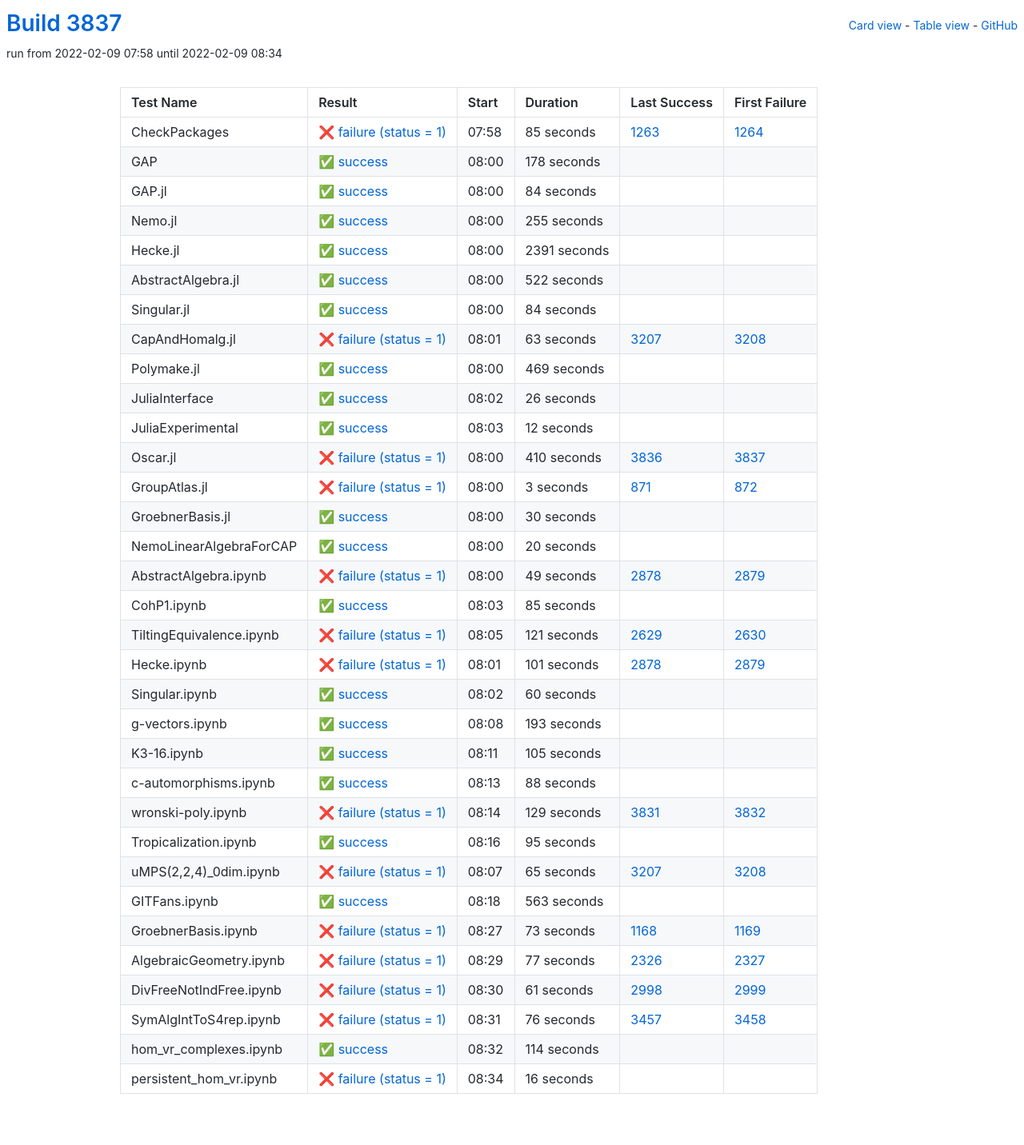
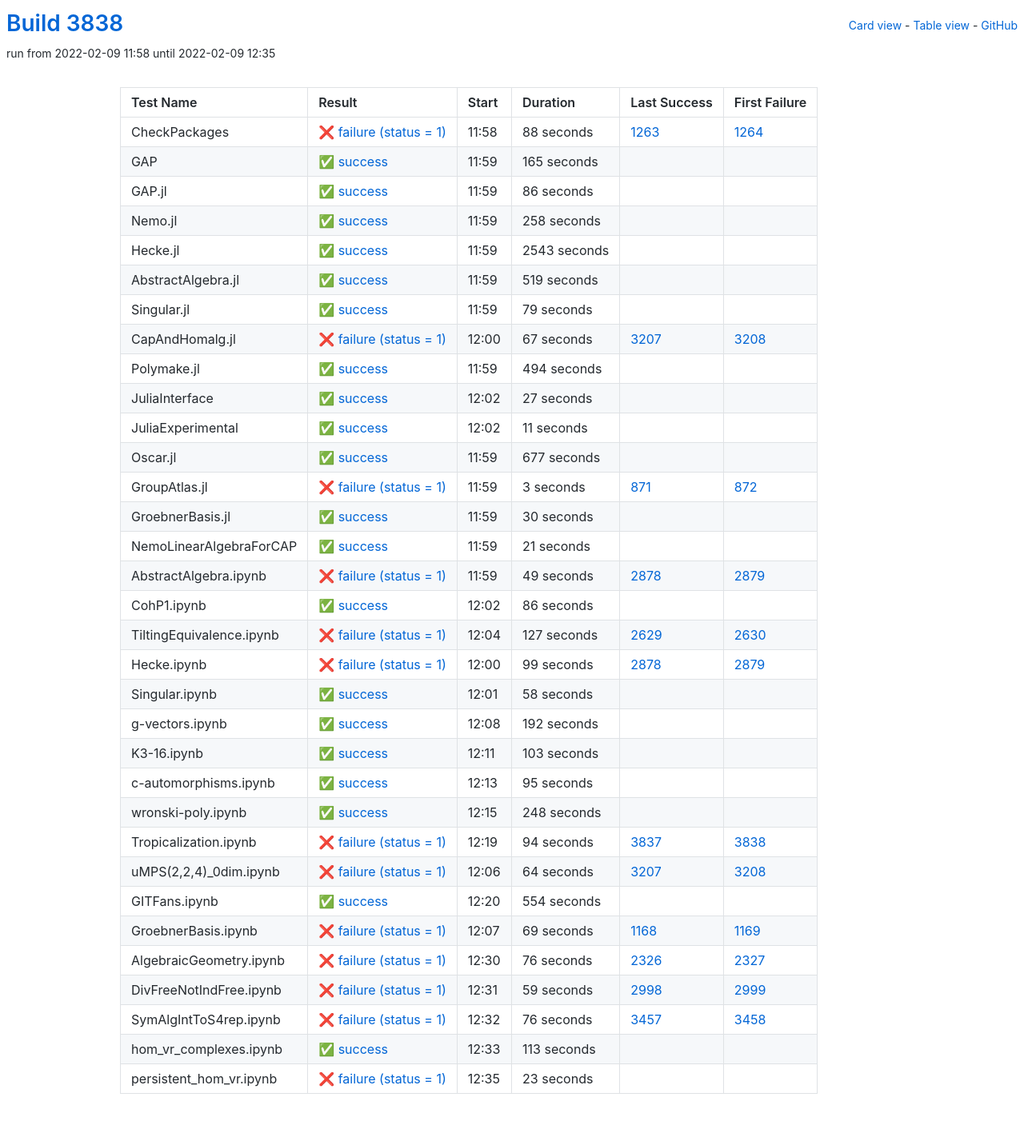
Before and after one commit to oscar-system/oscar-ci-status-stable, a Jekyll site: the page built from table.html, in a window 1280 px wide. Shown: the whole page at 80% size. Built offline with Jekyll 4.4.1, drawn with Linux system fonts in a browser that asks for light colours.

Commit message:
Build #3838

```diff
--- a/_data/ci.yml
+++ b/_data/ci.yml
@@ -1,6 +1,6 @@
 ---
-build: 3837
-build_url: https://oscarci.mathematik.uni-kl.de/job/oscar-stable/3837/
+build: 3838
+build_url: https://oscarci.mathematik.uni-kl.de/job/oscar-stable/3838/
 job: oscar-stable
 organization: oscar-system
 repo: oscar-ci-status-stable
@@ -8,152 +8,152 @@ repourl: https://github.com/oscar-system/oscar-ci-status-stable
 tests:
 - name: CheckPackages
   id: checkpackages
-  log: https://oscarci.mathematik.uni-kl.de/job/oscar-stable/3837/artifact/logs/build-3837/CheckPackages.log
-  start: 2022-02-09 07:58
+  log: https://oscarci.mathematik.uni-kl.de/job/oscar-stable/3838/artifact/logs/build-3838/CheckPackages.log
+  start: 2022-02-09 11:58
   success: false
   exitcode: 1
   status: failure
-  duration: 85
+  duration: 88
   last_success: 1263
   last_success_url: https://oscarci.mathematik.uni-kl.de/job/oscar-stable/1263/
   first_failure: 1264
   first_failure_url: https://oscarci.mathematik.uni-kl.de/job/oscar-stable/1264/
 - name: GAP
   id: gap
-  log: https://oscarci.mathematik.uni-kl.de/job/oscar-stable/3837/artifact/logs/build-3837/GAP.log
-  start: 2022-02-09 08:00
+  log: https://oscarci.mathematik.uni-kl.de/job/oscar-stable/3838/artifact/logs/build-3838/GAP.log
+  start: 2022-02-09 11:59
   success: true
   exitcode: 0
   status: success
-  duration: 178
+  duration: 165
   last_success: false
   last_success_url:
   first_failure: false
   first_failure_url:
 - name: GAP.jl
   id: gap-jl
-  log: https://oscarci.mathematik.uni-kl.de/job/oscar-stable/3837/artifact/logs/build-3837/GAP.jl.log
-  start: 2022-02-09 08:00
+  log: https://oscarci.mathematik.uni-kl.de/job/oscar-stable/3838/artifact/logs/build-3838/GAP.jl.log
+  start: 2022-02-09 11:59
   success: true
   exitcode: 0
   status: success
-  duration: 84
+  duration: 86
   last_success: false
   last_success_url:
   first_failure: false
   first_failure_url:
 - name: Nemo.jl
   id: nemo-jl
-  log: https://oscarci.mathematik.uni-kl.de/job/oscar-stable/3837/artifact/logs/build-3837/Nemo.jl.log
-  start: 2022-02-09 08:00
+  log: https://oscarci.mathematik.uni-kl.de/job/oscar-stable/3838/artifact/logs/build-3838/Nemo.jl.log
+  start: 2022-02-09 11:59
   success: true
   exitcode: 0
   status: success
-  duration: 255
+  duration: 258
   last_success: false
   last_success_url:
   first_failure: false
   first_failure_url:
 - name: Hecke.jl
   id: hecke-jl
-  log: https://oscarci.mathematik.uni-kl.de/job/oscar-stable/3837/artifact/logs/build-3837/Hecke.jl.log
-  start: 2022-02-09 08:00
+  log: https://oscarci.mathematik.uni-kl.de/job/oscar-stable/3838/artifact/logs/build-3838/Hecke.jl.log
+  start: 2022-02-09 11:59
   success: true
   exitcode: 0
   status: success
-  duration: 2391
+  duration: 2543
   last_success: false
   last_success_url:
   first_failure: false
   first_failure_url:
 - name: AbstractAlgebra.jl
   id: abstractalgebra-jl
-  log: https://oscarci.mathematik.uni-kl.de/job/oscar-stable/3837/artifact/logs/build-3837/AbstractAlgebra.jl.log
-  start: 2022-02-09 08:00
+  log: https://oscarci.mathematik.uni-kl.de/job/oscar-stable/3838/artifact/logs/build-3838/AbstractAlgebra.jl.log
+  start: 2022-02-09 11:59
   success: true
   exitcode: 0
   status: success
-  duration: 522
+  duration: 519
   last_success: false
   last_success_url:
   first_failure: false
   first_failure_url:
 - name: Singular.jl
   id: singular-jl
-  log: https://oscarci.mathematik.uni-kl.de/job/oscar-stable/3837/artifact/logs/build-3837/Singular.jl.log
-  start: 2022-02-09 08:00
+  log: https://oscarci.mathematik.uni-kl.de/job/oscar-stable/3838/artifact/logs/build-3838/Singular.jl.log
+  start: 2022-02-09 11:59
   success: true
   exitcode: 0
   status: success
-  duration: 84
+  duration: 79
   last_success: false
   last_success_url:
   first_failure: false
   first_failure_url:
 - name: CapAndHomalg.jl
   id: capandhomalg-jl
-  log: https://oscarci.mathematik.uni-kl.de/job/oscar-stable/3837/artifact/logs/build-3837/CapAndHomalg.jl.log
-  start: 2022-02-09 08:01
+  log: https://oscarci.mathematik.uni-kl.de/job/oscar-stable/3838/artifact/logs/build-3838/CapAndHomalg.jl.log
+  start: 2022-02-09 12:00
   success: false
   exitcode: 1
   status: failure
-  duration: 63
+  duration: 67
   last_success: 3207
   last_success_url: https://oscarci.mathematik.uni-kl.de/job/oscar-stable/3207/
   first_failure: 3208
   first_failure_url: https://oscarci.mathematik.uni-kl.de/job/oscar-stable/3208/
 - name: Polymake.jl
   id: polymake-jl
-  log: https://oscarci.mathematik.uni-kl.de/job/oscar-stable/3837/artifact/logs/build-3837/Polymake.jl.log
-  start: 2022-02-09 08:00
+  log: https://oscarci.mathematik.uni-kl.de/job/oscar-stable/3838/artifact/logs/build-3838/Polymake.jl.log
+  start: 2022-02-09 11:59
   success: true
   exitcode: 0
   status: success
-  duration: 469
+  duration: 494
   last_success: false
   last_success_url:
   first_failure: false
   first_failure_url:
 - name: JuliaInterface
   id: juliainterface
-  log: https://oscarci.mathematik.uni-kl.de/job/oscar-stable/3837/artifact/logs/build-3837/JuliaInterface.log
-  start: 2022-02-09 08:02
+  log: https://oscarci.mathematik.uni-kl.de/job/oscar-stable/3838/artifact/logs/build-3838/JuliaInterface.log
+  start: 2022-02-09 12:02
   success: true
   exitcode: 0
   status: success
-  duration: 26
+  duration: 27
   last_success: false
   last_success_url:
   first_failure: false
   first_failure_url:
 - name: JuliaExperimental
   id: juliaexperimental
-  log: https://oscarci.mathematik.uni-kl.de/job/oscar-stable/3837/artifact/logs/build-3837/JuliaExperimental.log
-  start: 2022-02-09 08:03
+  log: https://oscarci.mathematik.uni-kl.de/job/oscar-stable/3838/artifact/logs/build-3838/JuliaExperimental.log
+  start: 2022-02-09 12:02
   success: true
   exitcode: 0
   status: success
-  duration: 12
+  duration: 11
   last_success: false
   last_success_url:
   first_failure: false
   first_failure_url:
 - name: Oscar.jl
   id: oscar-jl
-  log: https://oscarci.mathematik.uni-kl.de/job/oscar-stable/3837/artifact/logs/build-3837/Oscar.jl.log
-  start: 2022-02-09 08:00
-  success: false
-  exitcode: 1
-  status: failure
-  duration: 410
-  last_success: 3836
-  last_success_url: https://oscarci.mathematik.uni-kl.de/job/oscar-stable/3836/
-  first_failure: 3837
-  first_failure_url: https://oscarci.mathematik.uni-kl.de/job/oscar-stable/3837/
+  log: https://oscarci.mathematik.uni-kl.de/job/oscar-stable/3838/artifact/logs/build-3838/Oscar.jl.log
+  start: 2022-02-09 11:59
+  success: true
+  exitcode: 0
+  status: success
+  duration: 677
+  last_success: false
+  last_success_url:
+  first_failure: false
+  first_failure_url:
 - name: GroupAtlas.jl
   id: groupatlas-jl
-  log: https://oscarci.mathematik.uni-kl.de/job/oscar-stable/3837/artifact/logs/build-3837/GroupAtlas.jl.log
-  start: 2022-02-09 08:00
+  log: https://oscarci.mathematik.uni-kl.de/job/oscar-stable/3838/artifact/logs/build-3838/GroupAtlas.jl.log
+  start: 2022-02-09 11:59
   success: false
   exitcode: 1
   status: failure
@@ -164,8 +164,8 @@ tests:
   first_failure_url: https://oscarci.mathematik.uni-kl.de/job/oscar-stable/872/
 - name: GroebnerBasis.jl
   id: groebnerbasis-jl
-  log: https://oscarci.mathematik.uni-kl.de/job/oscar-stable/3837/artifact/logs/build-3837/GroebnerBasis.jl.log
-  start: 2022-02-09 08:00
+  log: https://oscarci.mathematik.uni-kl.de/job/oscar-stable/3838/artifact/logs/build-3838/GroebnerBasis.jl.log
+  start: 2022-02-09 11:59
   success: true
   exitcode: 0
   status: success
@@ -176,20 +176,20 @@ tests:
   first_failure_url:
 - name: NemoLinearAlgebraForCAP
   id: nemolinearalgebraforcap
-  log: https://oscarci.mathematik.uni-kl.de/job/oscar-stable/3837/artifact/logs/build-3837/NemoLinearAlgebraForCAP.log
-  start: 2022-02-09 08:00
+  log: https://oscarci.mathematik.uni-kl.de/job/oscar-stable/3838/artifact/logs/build-3838/NemoLinearAlgebraForCAP.log
+  start: 2022-02-09 11:59
   success: true
   exitcode: 0
   status: success
-  duration: 20
+  duration: 21
   last_success: false
   last_success_url:
   first_failure: false
   first_failure_url:
 - name: AbstractAlgebra.ipynb
   id: abstractalgebra-ipynb
-  log: https://oscarci.mathematik.uni-kl.de/job/oscar-stable/3837/artifact/logs/build-3837/AbstractAlgebra.ipynb.log
-  start: 2022-02-09 08:00
+  log: https://oscarci.mathematik.uni-kl.de/job/oscar-stable/3838/artifact/logs/build-3838/AbstractAlgebra.ipynb.log
+  start: 2022-02-09 11:59
   success: false
   exitcode: 1
   status: failure
@@ -200,104 +200,80 @@ tests:
   first_failure_url: https://oscarci.mathematik.uni-kl.de/job/oscar-stable/2879/
 - name: CohP1.ipynb
   id: cohp1-ipynb
-  log: https://oscarci.mathematik.uni-kl.de/job/oscar-stable/3837/artifact/logs/build-3837/CohP1.ipynb.log
-  start: 2022-02-09 08:03
+  log: https://oscarci.mathematik.uni-kl.de/job/oscar-stable/3838/artifact/logs/build-3838/CohP1.ipynb.log
+  start: 2022-02-09 12:02
   success: true
   exitcode: 0
   status: success
-  duration: 85
+  duration: 86
   last_success: false
   last_success_url:
   first_failure: false
   first_failure_url:
 - name: TiltingEquivalence.ipynb
   id: tiltingequivalence-ipynb
-  log: https://oscarci.mathematik.uni-kl.de/job/oscar-stable/3837/artifact/logs/build-3837/TiltingEquivalence.ipynb.log
-  start: 2022-02-09 08:05
+  log: https://oscarci.mathematik.uni-kl.de/job/oscar-stable/3838/artifact/logs/build-3838/TiltingEquivalence.ipynb.log
+  start: 2022-02-09 12:04
   success: false
   exitcode: 1
   status: failure
-  duration: 121
+  duration: 127
   last_success: 2629
   last_success_url: https://oscarci.mathematik.uni-kl.de/job/oscar-stable/2629/
   first_failure: 2630
   first_failure_url: https://oscarci.mathematik.uni-kl.de/job/oscar-stable/2630/
 - name: Hecke.ipynb
   id: hecke-ipynb
-  log: https://oscarci.mathematik.uni-kl.de/job/oscar-stable/3837/artifact/logs/build-3837/Hecke.ipynb.log
-  start: 2022-02-09 08:01
+  log: https://oscarci.mathematik.uni-kl.de/job/oscar-stable/3838/artifact/logs/build-3838/Hecke.ipynb.log
+  start: 2022-02-09 12:00
   success: false
   exitcode: 1
   status: failure
-  duration: 101
+  duration: 99
   last_success: 2878
   last_success_url: https://oscarci.mathematik.uni-kl.de/job/oscar-stable/2878/
   first_failure: 2879
   first_failure_url: https://oscarci.mathematik.uni-kl.de/job/oscar-stable/2879/
 - name: Singular.ipynb
   id: singular-ipynb
-  log: https://oscarci.mathematik.uni-kl.de/job/oscar-stable/3837/artifact/logs/build-3837/Singular.ipynb.log
-  start: 2022-02-09 08:02
+  log: https://oscarci.mathematik.uni-kl.de/job/oscar-stable/3838/artifact/logs/build-3838/Singular.ipynb.log
+  start: 2022-02-09 12:01
   success: true
   exitcode: 0
   status: success
-  duration: 60
+  duration: 58
   last_success: false
   last_success_url:
   first_failure: false
   first_failure_url:
 - name: g-vectors.ipynb
   id: g-vectors-ipynb
-  log: https://oscarci.mathematik.uni-kl.de/job/oscar-stable/3837/artifact/logs/build-3837/g-vectors.ipynb.log
-  start: 2022-02-09 08:08
+  log: https://oscarci.mathematik.uni-kl.de/job/oscar-stable/3838/artifact/logs/build-3838/g-vectors.ipynb.log
+  start: 2022-02-09 12:08
   success: true
   exitcode: 0
   status: success
-  duration: 193
+  duration: 192
   last_success: false
   last_success_url:
   first_failure: false
   first_failure_url:
 - name: K3-16.ipynb
   id: k3-16-ipynb
-  log: https://oscarci.mathematik.uni-kl.de/job/oscar-stable/3837/artifact/logs/build-3837/K3-16.ipynb.log
-  start: 2022-02-09 08:11
+  log: https://oscarci.mathematik.uni-kl.de/job/oscar-stable/3838/artifact/logs/build-3838/K3-16.ipynb.log
+  start: 2022-02-09 12:11
   success: true
   exitcode: 0
   status: success
-  duration: 105
+  duration: 103
   last_success: false
   last_success_url:
   first_failure: false
   first_failure_url:
 - name: c-automorphisms.ipynb
   id: c-automorphisms-ipynb
-  log: https://oscarci.mathematik.uni-kl.de/job/oscar-stable/3837/artifact/logs/build-3837/c-automorphisms.ipynb.log
-  start: 2022-02-09 08:13
-  success: true
-  exitcode: 0
-  status: success
-  duration: 88
-  last_success: false
-  last_success_url:
-  first_failure: false
-  first_failure_url:
-- name: wronski-poly.ipynb
-  id: wronski-poly-ipynb
-  log: https://oscarci.mathematik.uni-kl.de/job/oscar-stable/3837/artifact/logs/build-3837/wronski-poly.ipynb.log
-  start: 2022-02-09 08:14
-  success: false
-  exitcode: 1
-  status: failure
-  duration: 129
-  last_success: 3831
-  last_success_url: https://oscarci.mathematik.uni-kl.de/job/oscar-stable/3831/
-  first_failure: 3832
-  first_failure_url: https://oscarci.mathematik.uni-kl.de/job/oscar-stable/3832/
-- name: Tropicalization.ipynb
-  id: tropicalization-ipynb
-  log: https://oscarci.mathematik.uni-kl.de/job/oscar-stable/3837/artifact/logs/build-3837/Tropicalization.ipynb.log
-  start: 2022-02-09 08:16
+  log: https://oscarci.mathematik.uni-kl.de/job/oscar-stable/3838/artifact/logs/build-3838/c-automorphisms.ipynb.log
+  start: 2022-02-09 12:13
   success: true
   exitcode: 0
   status: success
@@ -306,70 +282,94 @@ tests:
   last_success_url:
   first_failure: false
   first_failure_url:
-- name: uMPS(2,2,4)_0dim.ipynb
-  id: umps-2-2-4-0dim-ipynb
-  log: https://oscarci.mathematik.uni-kl.de/job/oscar-stable/3837/artifact/logs/build-3837/uMPS-2-2-4-_0dim.ipynb.log
-  start: 2022-02-09 08:07
+- name: wronski-poly.ipynb
+  id: wronski-poly-ipynb
+  log: https://oscarci.mathematik.uni-kl.de/job/oscar-stable/3838/artifact/logs/build-3838/wronski-poly.ipynb.log
+  start: 2022-02-09 12:15
+  success: true
+  exitcode: 0
+  status: success
+  duration: 248
+  last_success: false
+  last_success_url:
+  first_failure: false
+  first_failure_url:
+- name: Tropicalization.ipynb
+  id: tropicalization-ipynb
+  log: https://oscarci.mathematik.uni-kl.de/job/oscar-stable/3838/artifact/logs/build-3838/Tropicalization.ipynb.log
+  start: 2022-02-09 12:19
   success: false
   exitcode: 1
   status: failure
-  duration: 65
+  duration: 94
+  last_success: 3837
+  last_success_url: https://oscarci.mathematik.uni-kl.de/job/oscar-stable/3837/
+  first_failure: 3838
+  first_failure_url: https://oscarci.mathematik.uni-kl.de/job/oscar-stable/3838/
+- name: uMPS(2,2,4)_0dim.ipynb
+  id: umps-2-2-4-0dim-ipynb
+  log: https://oscarci.mathematik.uni-kl.de/job/oscar-stable/3838/artifact/logs/build-3838/uMPS-2-2-4-_0dim.ipynb.log
+  start: 2022-02-09 12:06
+  success: false
+  exitcode: 1
+  status: failure
+  duration: 64
   last_success: 3207
   last_success_url: https://oscarci.mathematik.uni-kl.de/job/oscar-stable/3207/
   first_failure: 3208
   first_failure_url: https://oscarci.mathematik.uni-kl.de/job/oscar-stable/3208/
 - name: GITFans.ipynb
   id: gitfans-ipynb
-  log: https://oscarci.mathematik.uni-kl.de/job/oscar-stable/3837/artifact/logs/build-3837/GITFans.ipynb.log
-  start: 2022-02-09 08:18
+  log: https://oscarci.mathematik.uni-kl.de/job/oscar-stable/3838/artifact/logs/build-3838/GITFans.ipynb.log
+  start: 2022-02-09 12:20
   success: true
   exitcode: 0
   status: success
-  duration: 563
+  duration: 554
   last_success: false
   last_success_url:
   first_failure: false
   first_failure_url:
 - name: GroebnerBasis.ipynb
   id: groebnerbasis-ipynb
-  log: https://oscarci.mathematik.uni-kl.de/job/oscar-stable/3837/artifact/logs/build-3837/GroebnerBasis.ipynb.log
-  start: 2022-02-09 08:27
+  log: https://oscarci.mathematik.uni-kl.de/job/oscar-stable/3838/artifact/logs/build-3838/GroebnerBasis.ipynb.log
+  start: 2022-02-09 12:07
   success: false
   exitcode: 1
   status: failure
-  duration: 73
+  duration: 69
   last_success: 1168
   last_success_url: https://oscarci.mathematik.uni-kl.de/job/oscar-stable/1168/
   first_failure: 1169
   first_failure_url: https://oscarci.mathematik.uni-kl.de/job/oscar-stable/1169/
 - name: AlgebraicGeometry.ipynb
   id: algebraicgeometry-ipynb
-  log: https://oscarci.mathematik.uni-kl.de/job/oscar-stable/3837/artifact/logs/build-3837/AlgebraicGeometry.ipynb.log
-  start: 2022-02-09 08:29
+  log: https://oscarci.mathematik.uni-kl.de/job/oscar-stable/3838/artifact/logs/build-3838/AlgebraicGeometry.ipynb.log
+  start: 2022-02-09 12:30
   success: false
   exitcode: 1
   status: failure
-  duration: 77
+  duration: 76
   last_success: 2326
   last_success_url: https://oscarci.mathematik.uni-kl.de/job/oscar-stable/2326/
   first_failure: 2327
   first_failure_url: https://oscarci.mathematik.uni-kl.de/job/oscar-stable/2327/
 - name: DivFreeNotIndFree.ipynb
   id: divfreenotindfree-ipynb
-  log: https://oscarci.mathematik.uni-kl.de/job/oscar-stable/3837/artifact/logs/build-3837/DivFreeNotIndFree.ipynb.log
-  start: 2022-02-09 08:30
+  log: https://oscarci.mathematik.uni-kl.de/job/oscar-stable/3838/artifact/logs/build-3838/DivFreeNotIndFree.ipynb.log
+  start: 2022-02-09 12:31
   success: false
   exitcode: 1
   status: failure
-  duration: 61
+  duration: 59
   last_success: 2998
   last_success_url: https://oscarci.mathematik.uni-kl.de/job/oscar-stable/2998/
   first_failure: 2999
   first_failure_url: https://oscarci.mathematik.uni-kl.de/job/oscar-stable/2999/
 - name: SymAlgIntToS4rep.ipynb
   id: symalginttos4rep-ipynb
-  log: https://oscarci.mathematik.uni-kl.de/job/oscar-stable/3837/artifact/logs/build-3837/SymAlgIntToS4rep.ipynb.log
-  start: 2022-02-09 08:31
+  log: https://oscarci.mathematik.uni-kl.de/job/oscar-stable/3838/artifact/logs/build-3838/SymAlgIntToS4rep.ipynb.log
+  start: 2022-02-09 12:32
   success: false
   exitcode: 1
   status: failure
@@ -380,24 +380,24 @@ tests:
   first_failure_url: https://oscarci.mathematik.uni-kl.de/job/oscar-stable/3458/
 - name: hom_vr_complexes.ipynb
   id: hom-vr-complexes-ipynb
-  log: https://oscarci.mathematik.uni-kl.de/job/oscar-stable/3837/artifact/logs/build-3837/hom_vr_complexes.ipynb.log
-  start: 2022-02-09 08:32
+  log: https://oscarci.mathematik.uni-kl.de/job/oscar-stable/3838/artifact/logs/build-3838/hom_vr_complexes.ipynb.log
+  start: 2022-02-09 12:33
   success: true
   exitcode: 0
   status: success
-  duration: 114
+  duration: 113
   last_success: false
   last_success_url:
   first_failure: false
   first_failure_url:
 - name: persistent_hom_vr.ipynb
   id: persistent-hom-vr-ipynb
-  log: https://oscarci.mathematik.uni-kl.de/job/oscar-stable/3837/artifact/logs/build-3837/persistent_hom_vr.ipynb.log
-  start: 2022-02-09 08:34
+  log: https://oscarci.mathematik.uni-kl.de/job/oscar-stable/3838/artifact/logs/build-3838/persistent_hom_vr.ipynb.log
+  start: 2022-02-09 12:35
   success: false
   exitcode: 1
   status: failure
-  duration: 16
+  duration: 23
   last_success: false
   last_success_url:
   first_failure: false
```
Also changed, not shown: README.md.
